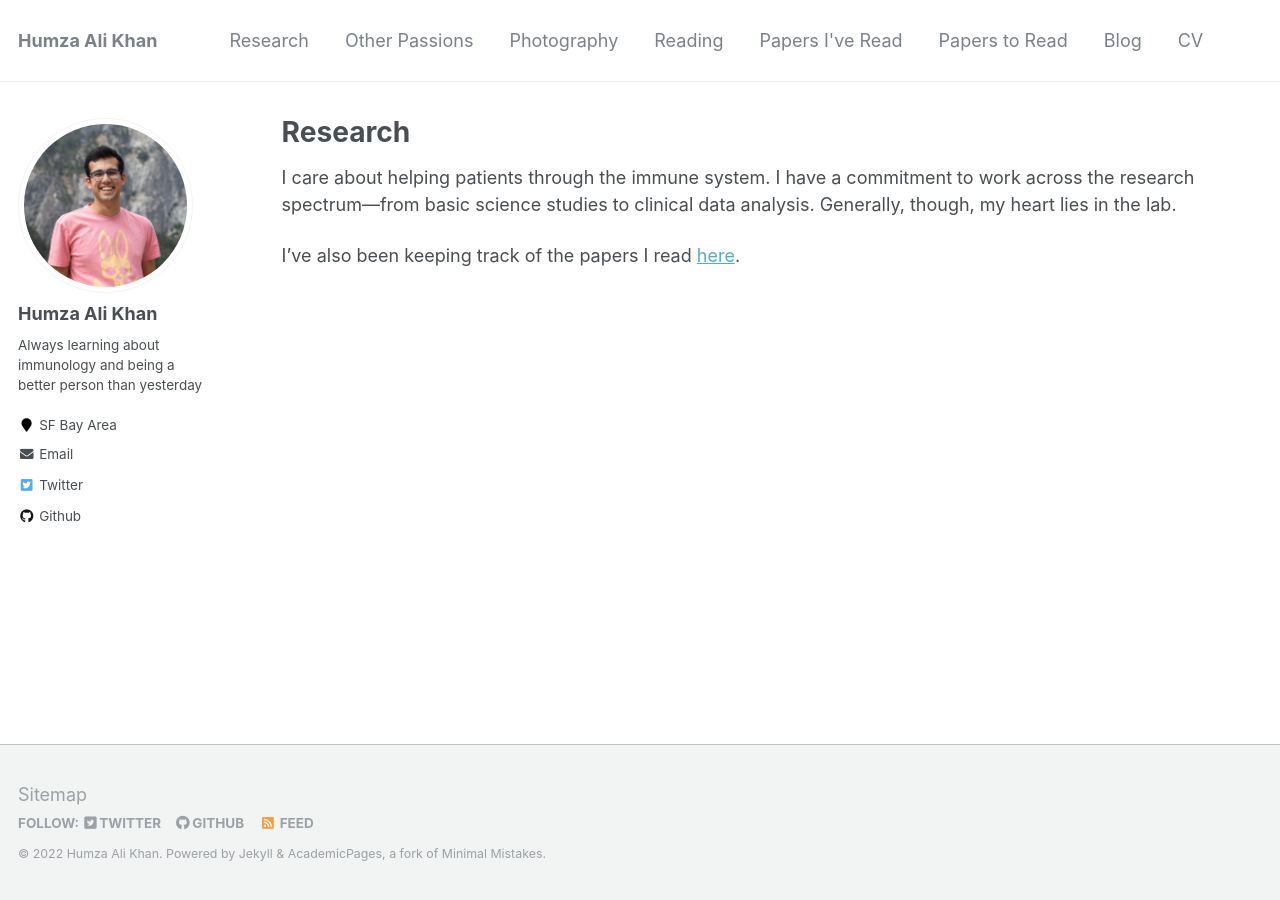
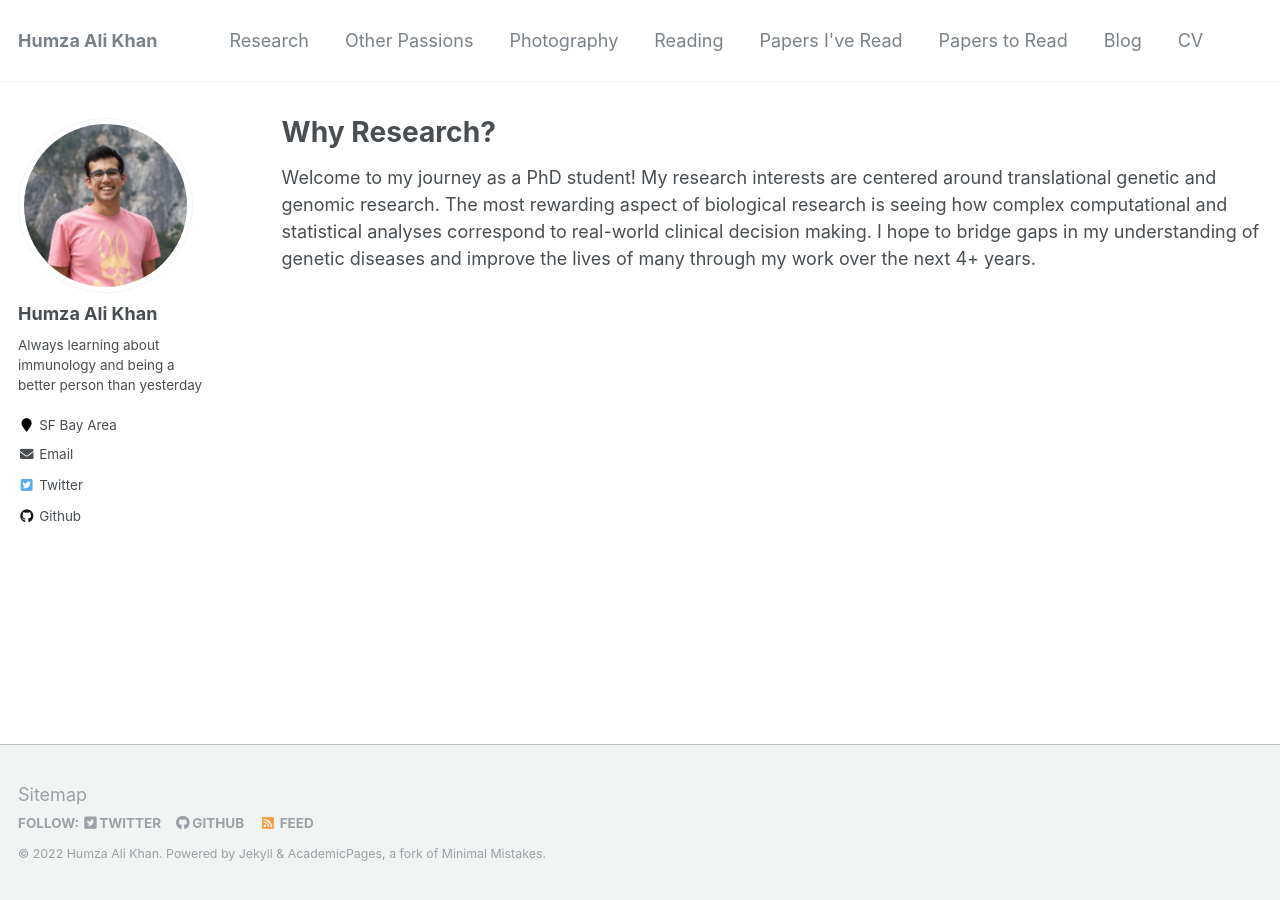
Before and after one commit to ads303/ads303.github.io, a Jekyll site: the page built from _pages/research.md, in a window 1280 px wide. Built offline with Jekyll 4.4.1, drawn with Linux system fonts in a browser that asks for light colours; some of the changed lines change nothing that is shown.

Commit message:
update research -> why research?

```diff
--- a/_pages/research.md
+++ b/_pages/research.md
@@ -1,7 +1,7 @@
 ---
 layout: archive
-title: "Research"
-permalink: /research/
+title: "Why Research?"
+permalink: /whyresearch?/
 author_profile: true
 redirect_from:
   - /resume
@@ -9,44 +9,4 @@ redirect_from:
 
 {% include base_path %}
 
-I care about helping patients through the immune system. I have a commitment to work across the research spectrum––from basic science studies to clinical data analysis. Generally, though, my heart lies in the lab.
-
-I've also been keeping track of the papers I read [here](https://humzalikhan.github.io/papers/).
-
-<!--
-**Basic and Translational Research**
-======
-
-I entered the [Butte laboratory](https://tcell.mimg.ucla.edu/) in my freshman year of college. I floundered around for a few months, trying to figure out how to use a pipette, before I became somewhat useful.
-
-Then, I spent some time working on a potential allergy diagnostic called the Basophil Activation Test. I spent about six months on this project. The test wasn't reliable across control donors, so we scrapped it.
-
-After the BAT, I transitioned and began working with Tim Thauland, a staff scientist in our lab, on a project linking alpha-adducin, an actin-capping protein, to T cell costimulation. Our work showed a novel link between the cytoskeleton and complete activation of helper T cells.
-
-At the same time, I was introduced to Cytometry by Time of Flight (CyTOF). Using some fantastic physics, CyTOF enables the single cell measurement of 35+ cellular proteins at once. I am utilizing this technology to study cell signaling in all known circulating immune cells of healthy donors and patients with Common Variable Immunodeficiency (CVID).
-
-CVID patients are incredibly heterogenous; most suffer primarily infectious complications, with a subset of patients also experiencing autoimmunity and other dysregulations. Patients with non-infectious complications have a significantly (read: 10x) higher risk of death than patients without these complications.
-
-Our work is trying to understand signaling patterns in these autoimmune patients so that they can be treated more aggressively, earlier, and hopefully for the better.
-
-CyTOF data happens to be incredibly high dimensional. Every experiment I run generates over 2 gigabytes of data. For this reason, I started applying data science tools to my ever-expanding dataset. This involves data cleaning, automated sub-population mean extraction, and batch effects correction.
-
-The analysis pipeline that I'm creating will (hopefully) be released as an R package for general analysis of CyTOF signaling data.
-
-The next steps are integrating exomic variants and cell counts to better phenotype these individuals and hopefully create a preliminary roadmap for the disease course of CVID.
-
-If you are interested in the science, I'm flattered. Feel free to contact me with questions or to discuss.
-
-[comment]: <here (https://github.com/humzalikhan/humzalikhan.github.io/blob/master/_HKSpecificFiles/UndergraduateThesis.pdf)>
-
-
-**Clinical Work**
-======
-
-[Assessing Residents' CI-CARE](https://www.uclahealth.org/arc/) is an organization that partners with the David Geffen School of Medicine to evaluate resident physicians through surveys. I joined this organization as a freshman in college and volunteered as a surveyer for two years. During this time, I began to assume leadership roles, particularly in the clinical research branch of our organization.
-
-Our organization wanted to utilize the data that we collected to ensure that residents were improving as they continued their training. It turned out that they were, woohoo!
-
-I also wanted to critically assess which departments communicated particularly well with their patients and which were below average. Unsurprisingly, pediatricians performed staggeringly above average in terms of communication. Surgical specialties needed extra support.
-
-I performed statistical analysis and helped coordinate our teams for both of these projects. -->
+Welcome to my journey as a PhD student! My research interests are centered around translational genetic and genomic research. The most rewarding aspect of biological research is seeing how complex computational and statistical analyses correspond to real-world clinical decision making. I hope to bridge gaps in my understanding of genetic diseases and improve the lives of many through my work over the next 4+ years.
```
